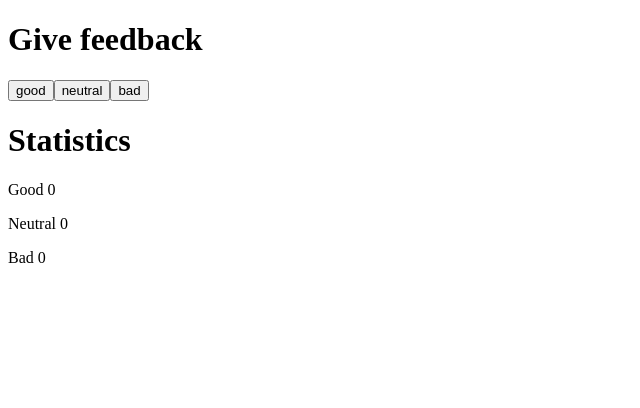
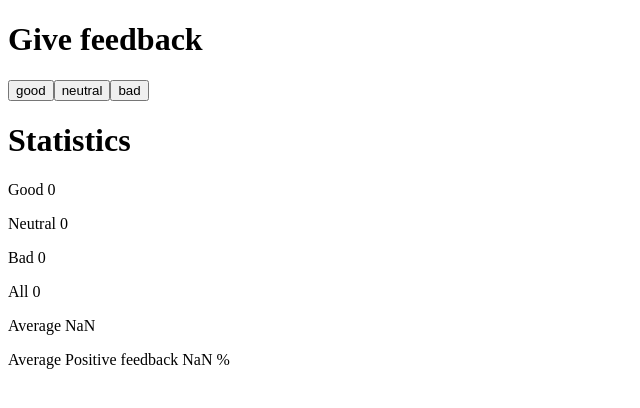
Before and after one commit to tat1roliv/fullstackOpen, a React (Create React App) app in the folder part1/unicafe/: page / in a window 1280 px wide. Shown: the top 408 px of the page, without its empty margins (0-640 px from the left). Built offline with nearby package versions, Linux system fonts and the light colour scheme.

Commit message:
part1-1.7

```diff
--- a/part1/unicafe/src/App.js
+++ b/part1/unicafe/src/App.js
@@ -7,6 +7,17 @@ const Button = (props) => (
 )
 
 
+const TotalFeedbackColected = (good, neutral, bad) => {
+  return good + neutral + bad ;
+}
+
+const AverageFeedback = (good, neutral, bad) => {
+  return (good - bad) / TotalFeedbackColected(good, neutral, bad);
+}
+
+const AveragePositiveFeedback = (good, neutral, bad) => {
+  return good / TotalFeedbackColected(good, neutral, bad) * 100;
+}
 
 
 const App = () => {
@@ -27,6 +38,10 @@ const App = () => {
       <p>Good {good}</p>
       <p>Neutral {neutral}</p>
       <p>Bad {bad}</p>
+
+      <p>All {TotalFeedbackColected(good, neutral, bad)}</p>
+      <p>Average {AverageFeedback(good, neutral, bad)}</p>
+      <p>Average Positive feedback {AveragePositiveFeedback(good, neutral, bad)} %</p>
     </div>
   )
 }
```
